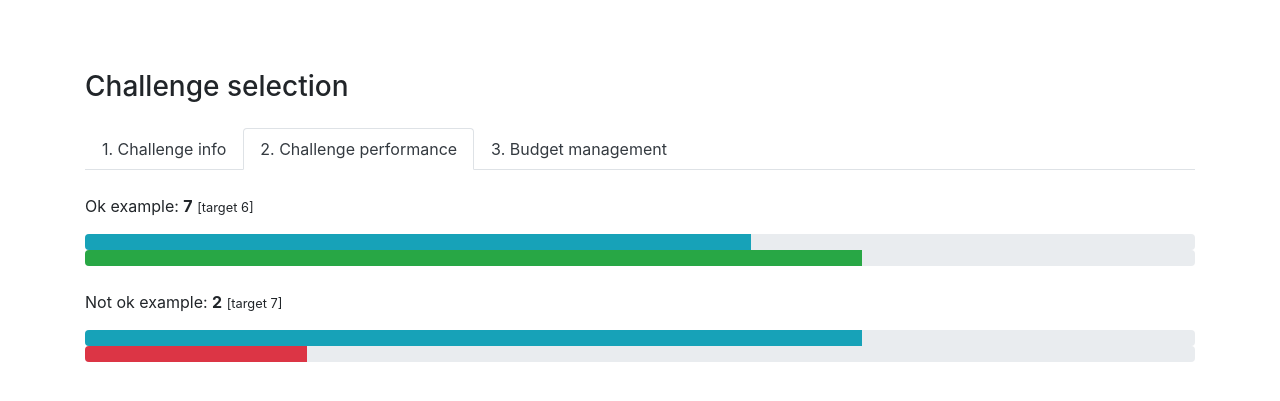
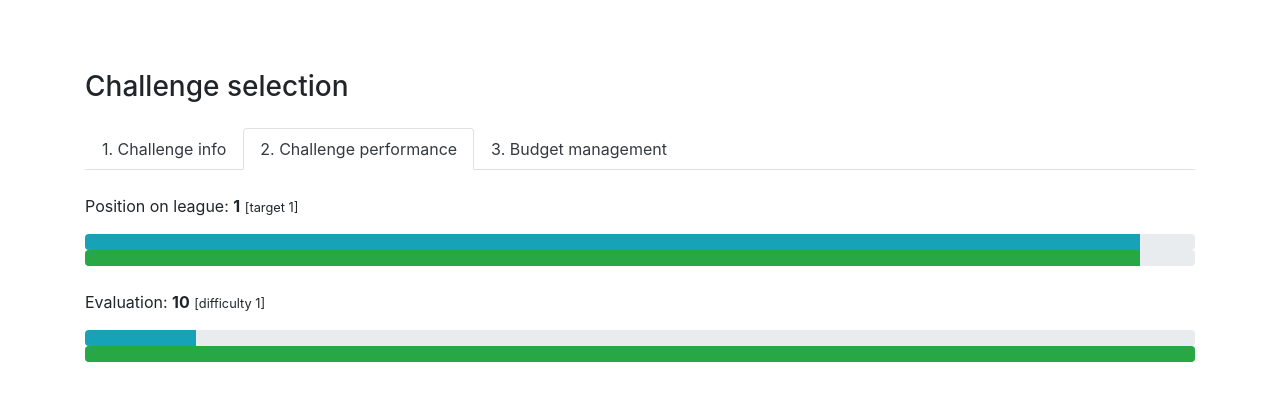
Before and after one commit to oz19/simple-football-manager, a Django app: page /game/preseason/ in a window 1280 px wide, after a click on "2. Challenge performance". Shown: the part 266-667 px from the top of the page. Run offline with Django 3.2, Linux system fonts and the light colour scheme; a user stored in the database is signed in; tables that the repository leaves empty hold one stand-in row (values such as "Sample post"); some libraries are stand-ins or nearby versions.

Commit message:
Tab2: Challenge performance on Preseason stage

```diff
--- a/game/views.py
+++ b/game/views.py
@@ -76,9 +76,26 @@ class PreseasonView(FormView):
     success_url     = reverse_lazy('first-games')
 
     def get_context_data(self, **kwargs):
-        context             = super(PreseasonView, self).get_context_data(**kwargs)
-        context['budget']   = Budget.objects.get(challenge__user=self.request.user)
+        context     = super(PreseasonView, self).get_context_data(**kwargs)
+        challenge   = Challenge.objects.get(user=self.request.user)
+
+        context['season_budget']    = challenge.budget.season_budget
+        context['cash']             = challenge.budget.cash
+        context['target']           = challenge.target
+        context['current_position'] = challenge.current_position
+        context['difficulty']       = challenge.difficulty
+        context['score']            = challenge.score
+
+        context['target_percentage']            = str( int( (20 - challenge.target) * (100/20) ) )
+        context['current_position_percentage']  = str( int( (20 - challenge.current_position) * (100/20) ) )
+        context['current_position_color']       = 'success' if challenge.current_position <= challenge.target else 'danger'
+
+        context['difficulty_percentage']        = str(int(challenge.difficulty * (100/10)))
+        context['score_percentage']             = str(int(challenge.score * (100/10)))
+        context['score_color']                  = 'success' if challenge.score >= challenge.difficulty else 'danger'
+
         return context
+
 
 class FirstGamesView(TemplateView):
     template_name   = 'first-games.html'
--- a/templates/preseason.html
+++ b/templates/preseason.html
@@ -33,29 +33,29 @@
 
                 <!-- Challenge -->
                 <div class="tab-pane fade show active" id="challenge" role="tabpanel" aria-labelledby="challenge-tab">
-                    <p class='mt-4'>Season budget: <strong>{{ budget.season_budget }} €</strong></p>
-                    <p class='mt-4'>Available cash: <strong>{{ budget.cash }} €</strong></p>
-                    <p class='mt-4'>Challenge target: <strong>Position {{ budget.challenge.target }}</strong></p>
-                    <p class='mt-4'>Challenge difficulty: <strong>{{ budget.challenge.difficulty }}/10</strong></p>
+                    <p class='mt-4'>Season budget: <strong>{{ season_budget }} €</strong></p>
+                    <p class='mt-4'>Available cash: <strong>{{ cash }} €</strong></p>
+                    <p class='mt-4'>Challenge target: <strong>Position {{ target }}</strong></p>
+                    <p class='mt-4'>Challenge difficulty: <strong>{{ difficulty }}/10</strong></p>
                 </div>
 
                 <!-- Reputation -->
                 <div class="tab-pane fade" id="reputation" role="tabpanel" aria-labelledby="reputation-tab">
 
-                    <p class='mt-4'>Ok example: <strong>7</strong> <span class='small'>[target 6]</span></p>
+                    <p class='mt-4'>Position on league: <strong>{{ current_position }}</strong> <span class='small'>[target {{ target }}]</span></p>
                     <div class="progress">
-                        <div class="progress-bar bg-info" role="progressbar" style="width: 60%" aria-valuenow="25" aria-valuemin="0" aria-valuemax="100"></div>
+                        <div class="progress-bar bg-info" role="progressbar" style="width: {{ target_percentage }}%" aria-valuenow="25" aria-valuemin="0" aria-valuemax="100"></div>
                     </div>
                     <div class="progress">
-                        <div class="progress-bar bg-success" role="progressbar" style="width: 70%" aria-valuenow="25" aria-valuemin="0" aria-valuemax="100"></div>
+                        <div class="progress-bar bg-{{ current_position_color }}" role="progressbar" style="width: {{ current_position_percentage }}%" aria-valuenow="25" aria-valuemin="0" aria-valuemax="100"></div>
                     </div>
 
-                    <p class='mt-4'>Not ok example: <strong>2</strong> <span class='small'>[target 7]</span></p>
+                    <p class='mt-4'>Evaluation: <strong>{{ score }}</strong> <span class='small'>[difficulty {{ difficulty }}]</span></p>
                     <div class="progress">
-                        <div class="progress-bar bg-info" role="progressbar" style="width: 70%" aria-valuenow="25" aria-valuemin="0" aria-valuemax="100"></div>
+                        <div class="progress-bar bg-info" role="progressbar" style="width: {{ difficulty_percentage }}%" aria-valuenow="25" aria-valuemin="0" aria-valuemax="100"></div>
                     </div>
                     <div class="progress">
-                        <div class="progress-bar bg-danger" role="progressbar" style="width: 20%" aria-valuenow="25" aria-valuemin="0" aria-valuemax="100"></div>
+                        <div class="progress-bar bg-{{ score_color }}" role="progressbar" style="width: {{ score_percentage }}%" aria-valuenow="25" aria-valuemin="0" aria-valuemax="100"></div>
                     </div>
 
                 </div>
```
